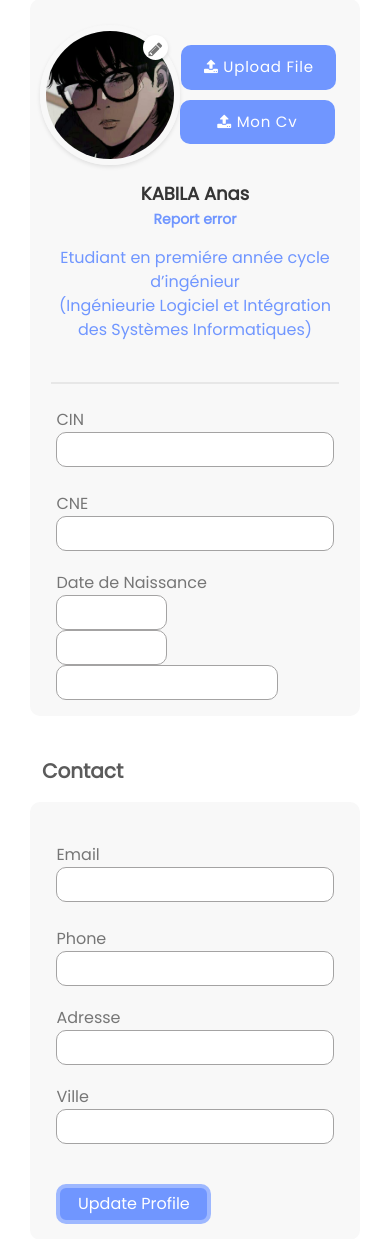
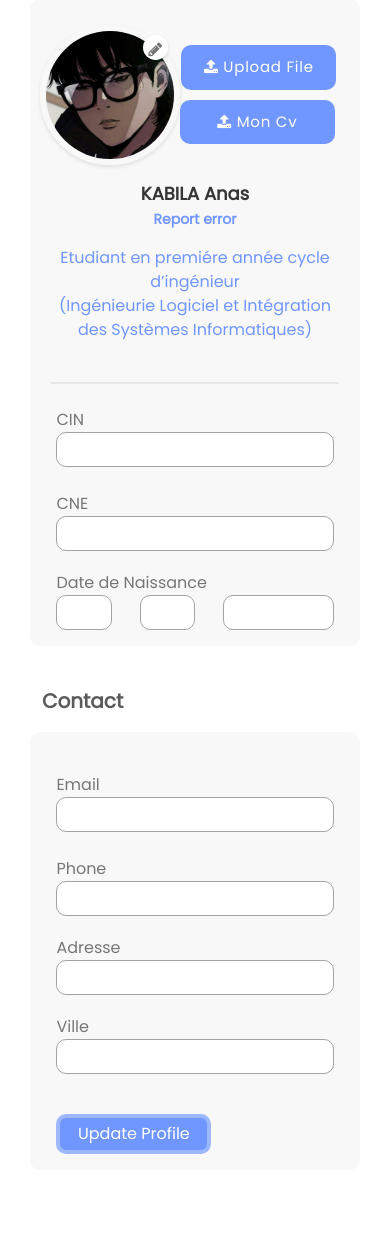
Before and after one commit to AbdoAitrais/Web_Project, a PHP site: page /pages/front_end/profile_etud.html in a window 390 px wide. Shown: the part 163-1402 px from the top of the page. After the commit the page ends 1317 px from the top, so only its background shows below. Run offline with PHP 8.4, Linux system fonts and the light colour scheme.

Commit message:
Update profil_etud.css

```diff
--- a/pages/front_end/profil_etud.css
+++ b/pages/front_end/profil_etud.css
@@ -438,12 +438,12 @@ cursor: pointer;
     }
 
     .inpp1,.inpp2 {
-      width: 111px;
-      margin-right: 40px;
+      width: 20%;
+      margin-right: 10%;
     }
 
     .inpp3 {
-      width: 222px;
+      width: 40%;
     }
 
   }
```
